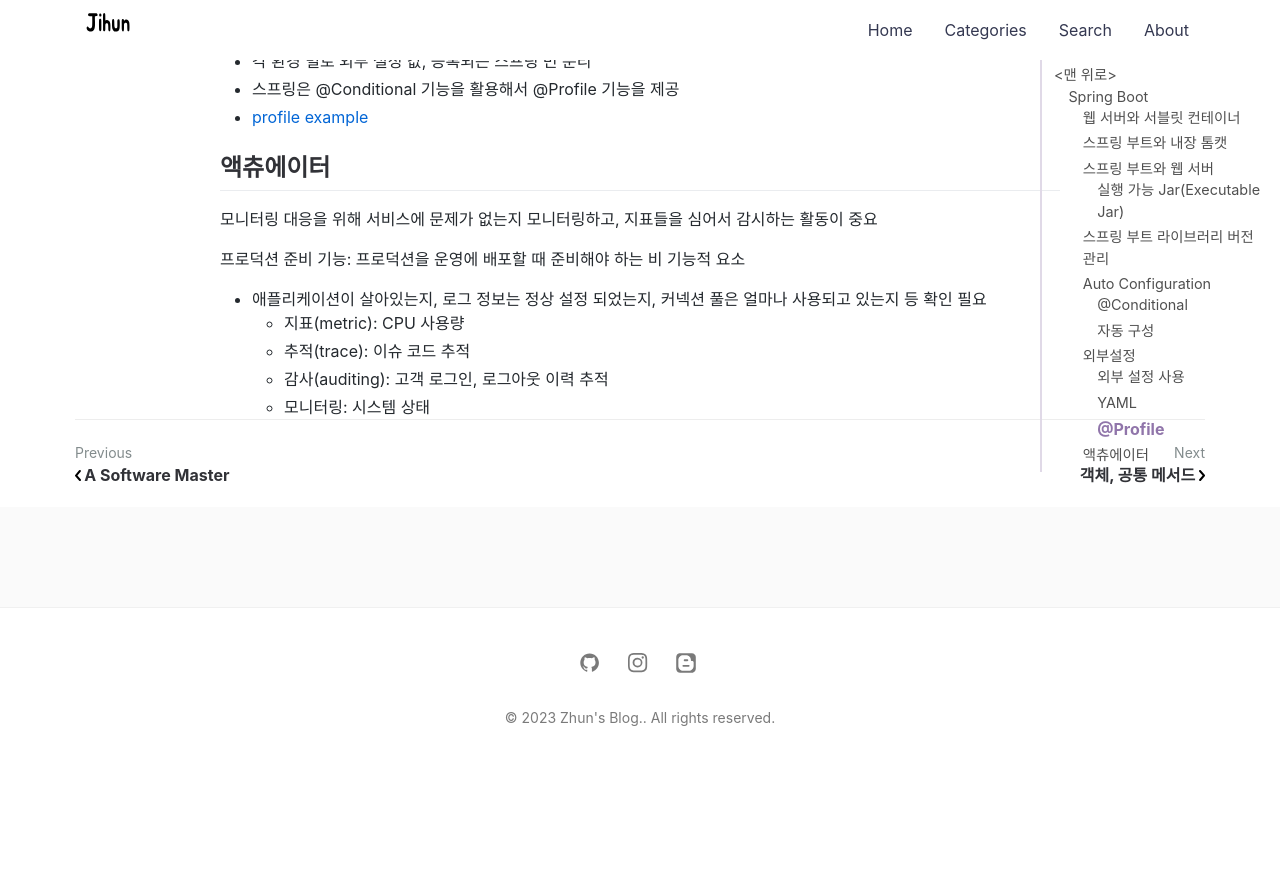
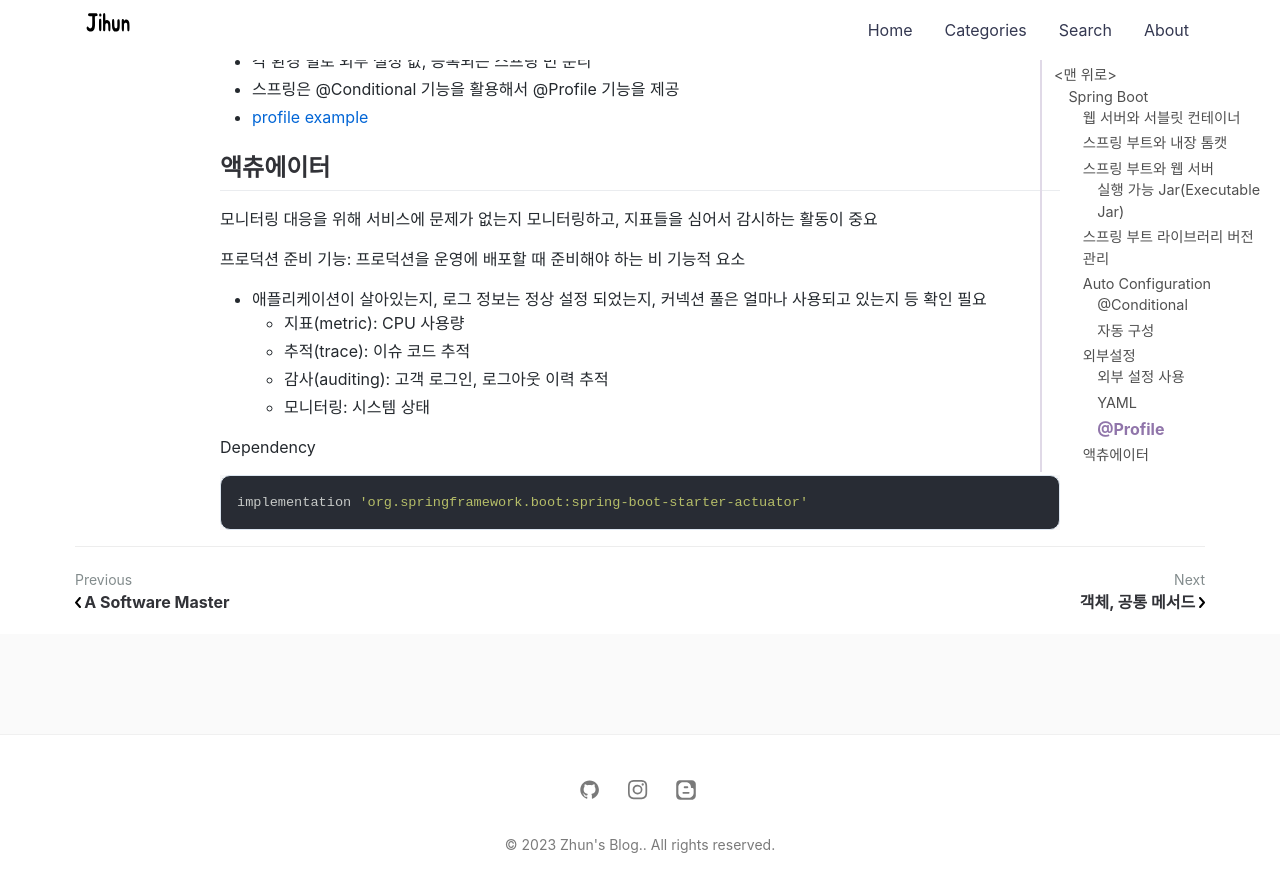
Before and after one commit to jihunparkme/jihunparkme.github.io, a Jekyll site: the page built from _posts/2023-04-06-spring-boot.md, in a window 1280 px wide and 900 px high, scrolled down 17191 px. Shown: the top 892 px of the window. Built offline with Jekyll 4.4.1, drawn with Linux system fonts in a browser that asks for light colours; nearby versions of some CDN libraries; comment, search, counter and statistics services are not loaded; before the commit the page ends 17964 px from its top, so only the background shows below that.

Commit message:
[SpringBoot] 액츄에이터: dependency

````diff
--- a/_posts/2023-04-06-spring-boot.md
+++ b/_posts/2023-04-06-spring-boot.md
@@ -721,3 +721,9 @@ YAML(YAML Ain't Markup Language)은 읽기 좋은 데이터 구조를 목표
   - 추적(trace): 이슈 코드 추적
   - 감사(auditing): 고객 로그인, 로그아웃 이력 추적
   - 모니터링: 시스템 상태
+
+Dependency
+
+```groovy
+implementation 'org.springframework.boot:spring-boot-starter-actuator'
+```
````
